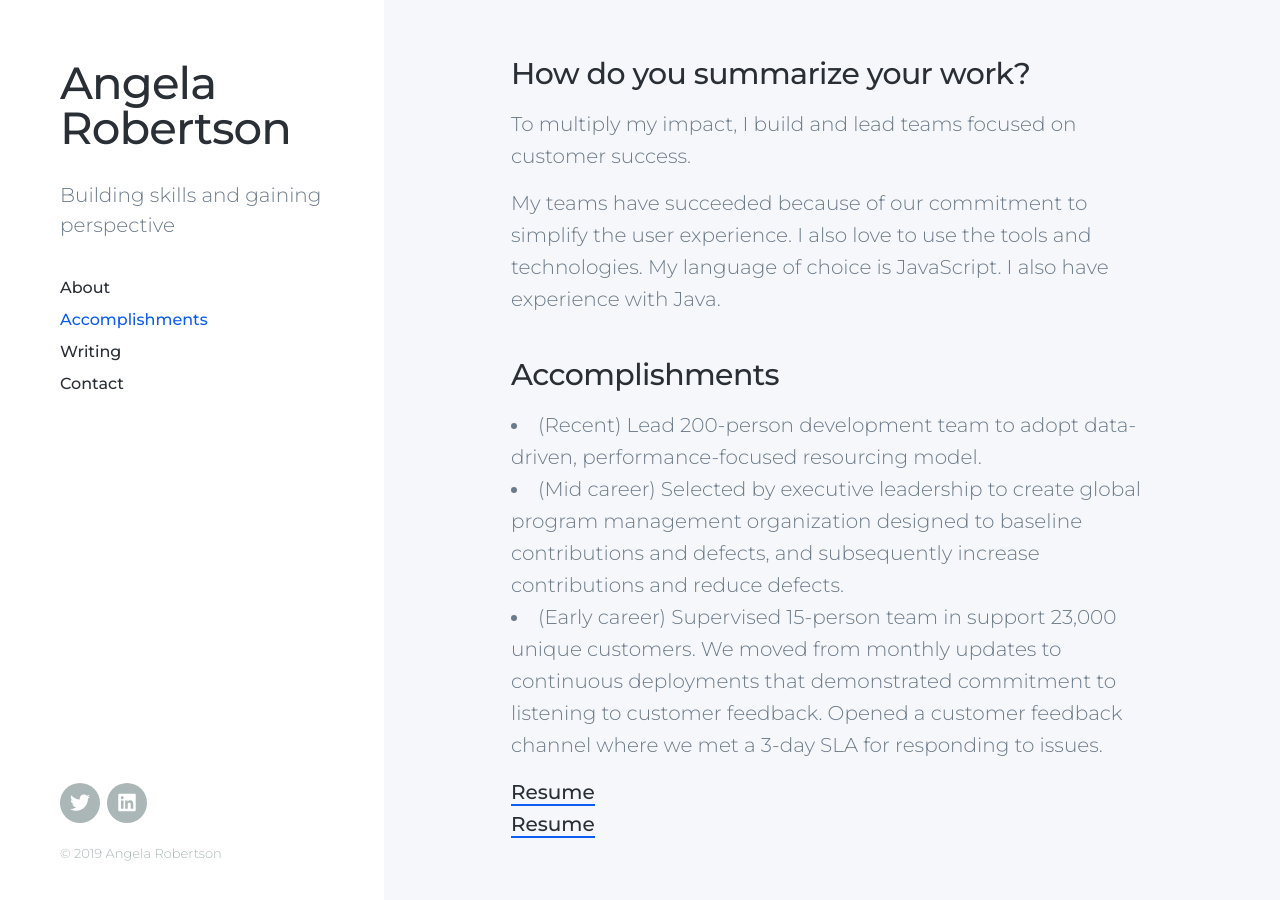
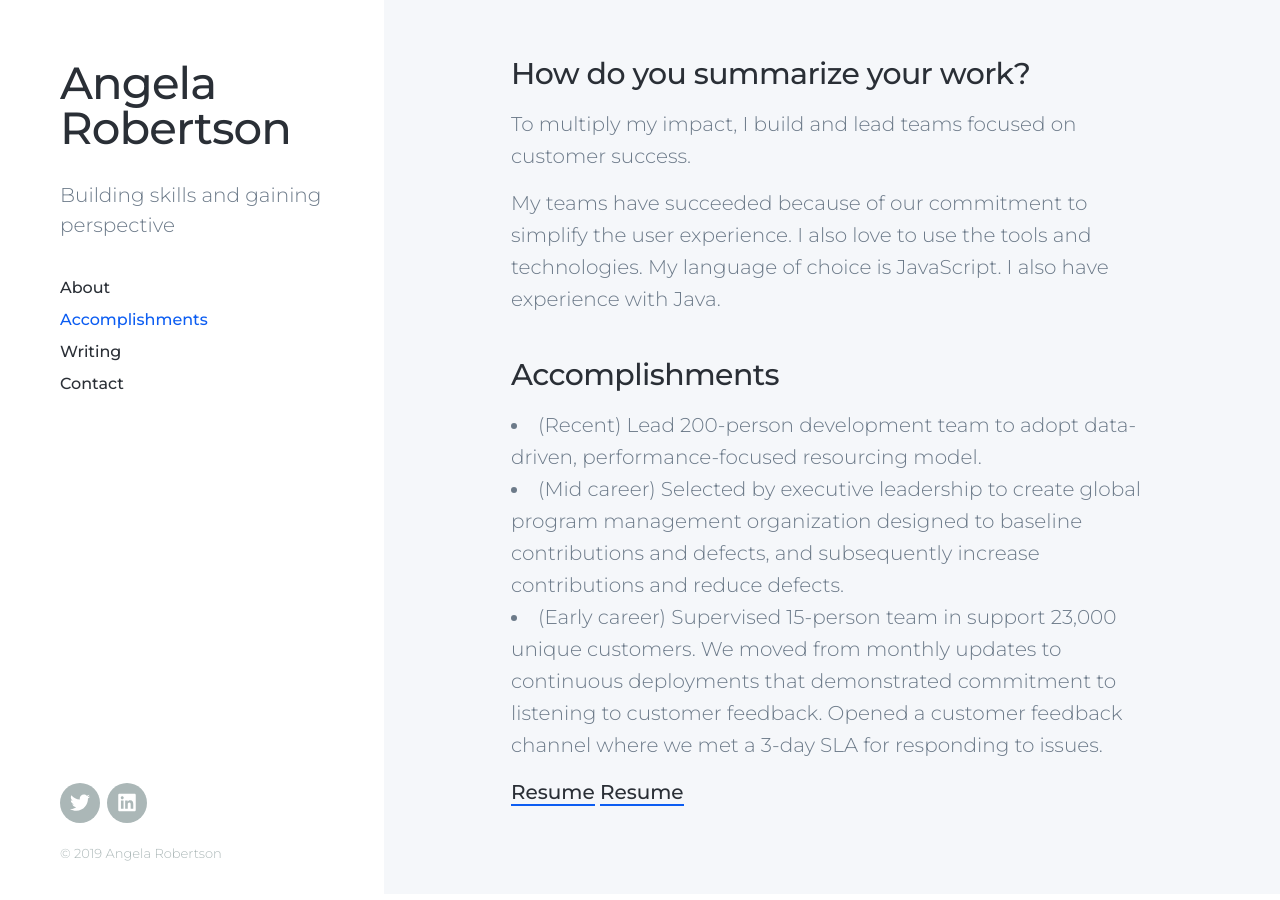
Before and after one commit to arob98/arob98.github.io, a Jekyll site: the page built from _pages/portfolio.md, in a window 1280 px wide and 900 px high, scrolled down 160 px. Built offline with Jekyll 4.4.1, drawn with Linux system fonts in a browser that asks for light colours; nearby versions of some CDN libraries.

```diff
--- a/_pages/portfolio.md
+++ b/_pages/portfolio.md
@@ -14,5 +14,5 @@ My teams have succeeded because of our commitment to simplify the user experienc
 * (Mid career) Selected by executive leadership to create global program management organization designed to baseline contributions and defects, and subsequently increase contributions and reduce defects.
 * (Early career) Supervised 15-person team in support 23,000 unique customers. We moved from monthly updates to continuous deployments that demonstrated commitment to listening to customer feedback. Opened a customer feedback channel where we met a 3-day SLA for responding to issues.
 
-[Resume](/images/ARobertson.pdf)\
+[Resume](/images/ARobertson.pdf)
 <a href="/images/ARobertson.pdf" download>Resume</a>
```
